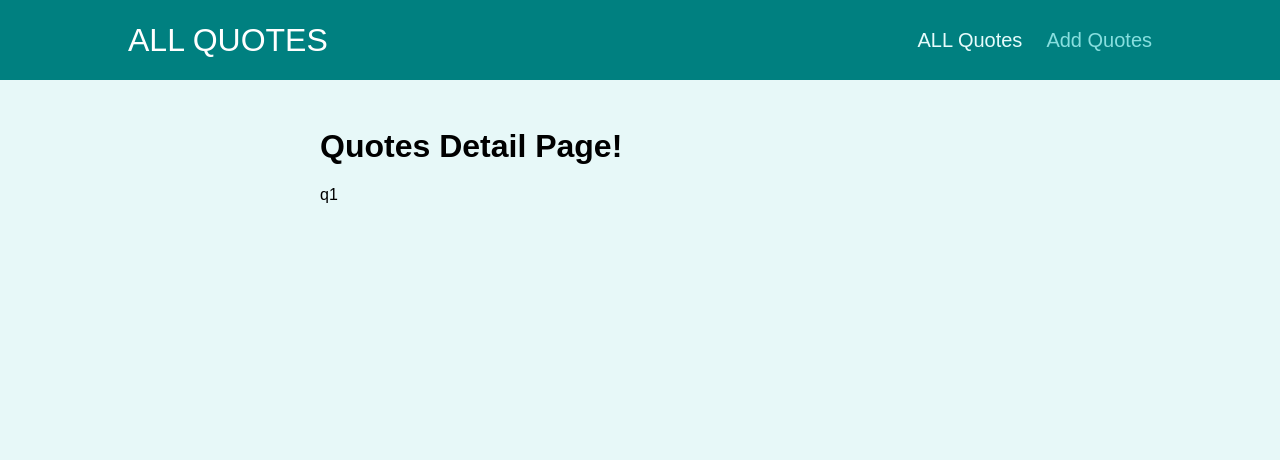
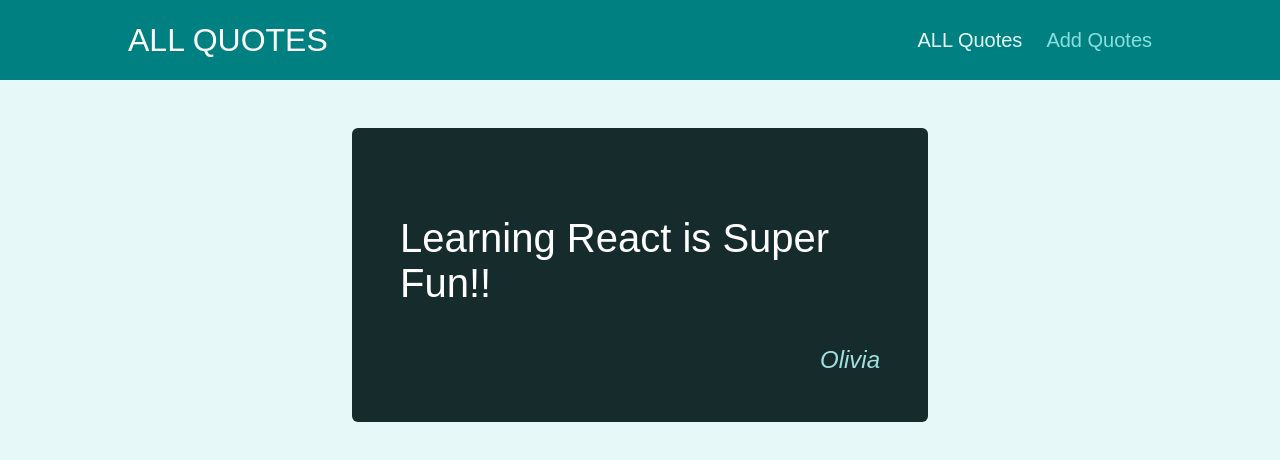
Before and after one commit to O3Olivia/React, a React (Create React App) app in the folder third_react/quotes/: page /quotes/q1 in a window 1280 px wide. Shown: the top 460 px of the page. Built offline with nearby package versions, Linux system fonts and the light colour scheme.

Commit message:
edit detail page

```diff
--- a/third_react/quotes/src/components/quotes/QuoteItem.js
+++ b/third_react/quotes/src/components/quotes/QuoteItem.js
@@ -1,4 +1,6 @@
-import classes from './QuoteItem.module.css';
+import { Link } from "react-router-dom";
+
+import classes from "./QuoteItem.module.css";
 
 const QuoteItem = (props) => {
   return (
@@ -9,9 +11,9 @@
         </blockquote>
         <figcaption>{props.author}</figcaption>
       </figure>
-      <a className='btn'>
+      <Link className="btn" to={`/quotes/${props.id}`}>
         View Fullscreen
-      </a>
+      </Link>
     </li>
   );
 };
--- a/third_react/quotes/src/pages/QuoteDetail.js
+++ b/third_react/quotes/src/pages/QuoteDetail.js
@@ -2,14 +2,27 @@
 import { useParams, Route } from "react-router-dom";
 
 import Comments from "../components/comments/Comments";
+import HighLightedQuote from "../components/quotes/HighlightedQuote";
+import QuoteList from "../components/quotes/QuoteList";
+
+const DUMMY_QUOTES = [
+  { id: "q1", author: "Olivia", text: "Learning React is Super Fun!!" },
+  { id: "q2", author: "Rachel", text: "Learning React is Great" },
+];
 
 const QuoteDetail = () => {
-  const param = useParams();
+  const params = useParams();
+
+  const quote = DUMMY_QUOTES.find((quote) => quote.id === params.quoteId); //params = URL
+
+  if (!quote) {
+    return <p>No quote found!</p>;
+  }
+
   return (
     <Fragment>
-      <h1>Quotes Detail Page!</h1>
-      <p>{param.quoteId}</p>
-      <Route path={`/quotes/${param.quoteId}/comments`}>
+      <HighLightedQuote text={quote.text} author={quote.author} />
+      <Route path={`/quotes/${params.quoteId}/comments`}>
         <Comments />
       </Route>
       {/* <Route path="/quotes/:quoteId/comments" /> */}
```
